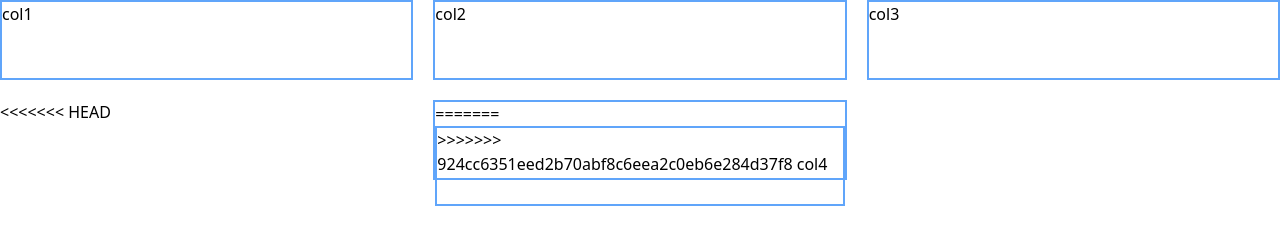
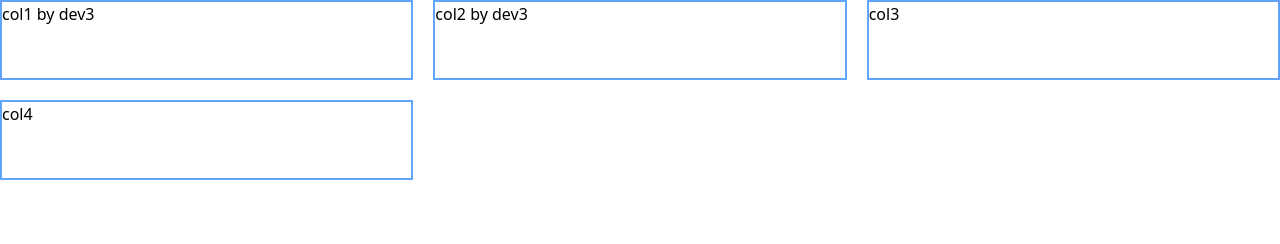
Before and after one commit to peti6114/git-test1, a website: page src/index.html in a window 1280 px wide. Drawn offline with Linux system fonts and the light colour scheme.

Commit message:
update index branch dev3

```diff
--- a/src/index.html
+++ b/src/index.html
@@ -10,19 +10,15 @@
     <section>
         <div class="w-full grid grid-cols-3 gap-5">
              <div class="border-blue-400 border-2 h-20">
-                col1
+                col1 by dev3
              </div>
              <div class="border-blue-400 border-2 h-20">
-                col2
+                col2 by dev3
              </div>
              <div class="border-blue-400 border-2 h-20">
                 col3
              </div>
-<<<<<<< HEAD
-             <div class="border-blue-400 border-2 h-20">
-=======
             <div class="border-blue-400 border-2 h-20">
->>>>>>> 924cc6351eed2b70abf8c6eea2c0eb6e284d37f8
                 col4
              </div>
         </div>
```
